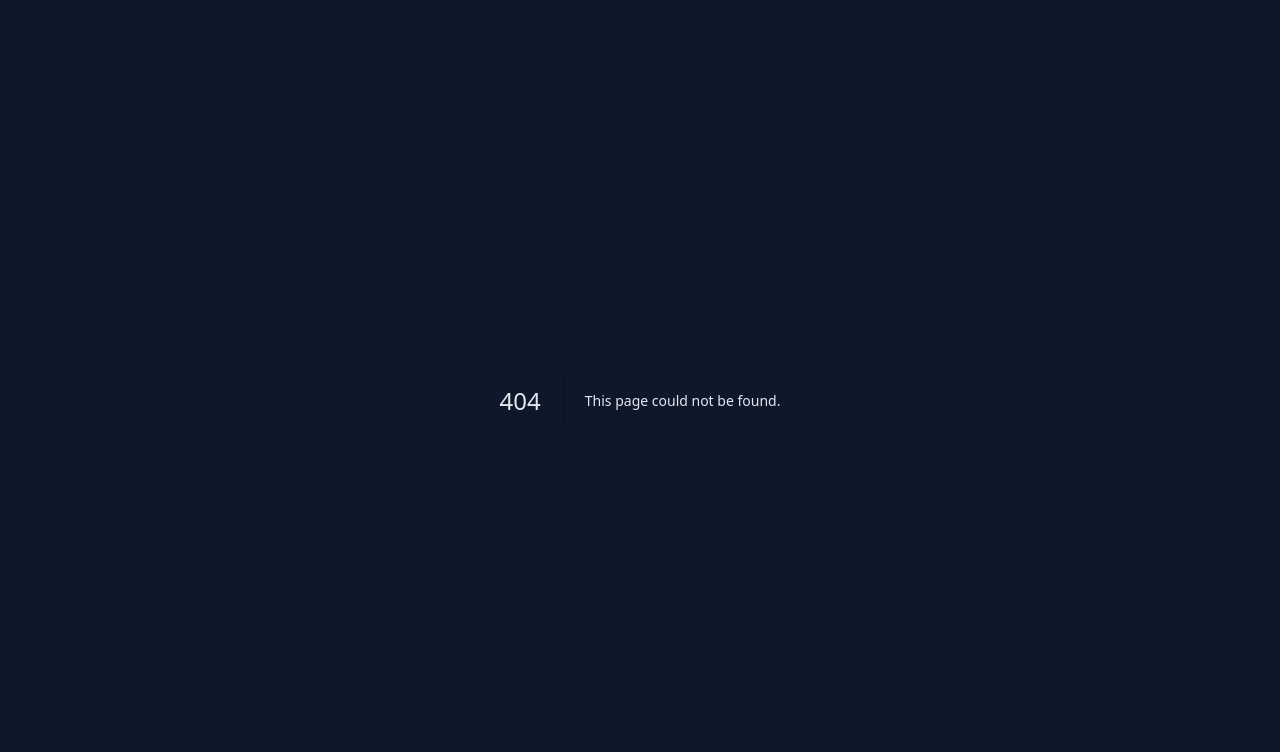
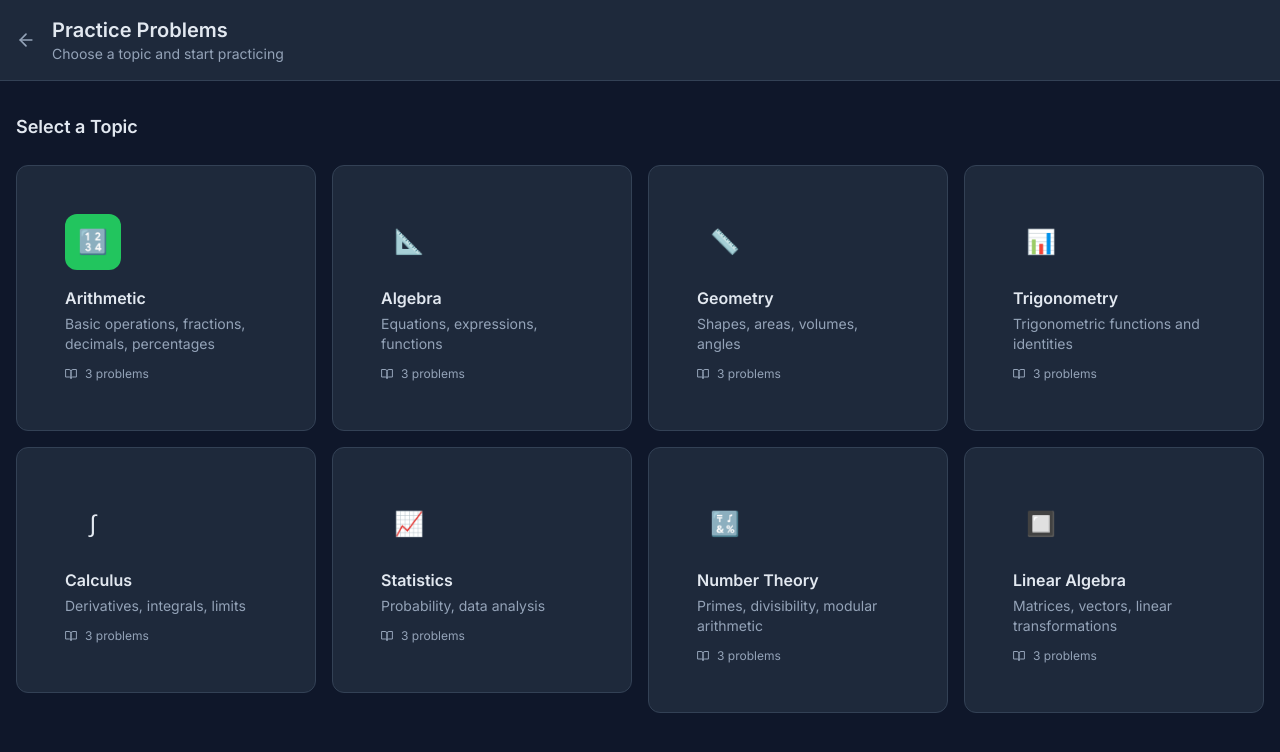
Before and after one commit to OMARMARCO23/TAMARINI-APP, a Next.js app: page /practice in a window 1280 px wide. Before the commit this address had no page. Shown: the top 752 px of the page. Built offline with nearby package versions, Linux system fonts and the light colour scheme.

Commit message:
Create page.tsx

```diff
--- /dev/null
+++ b/src/app/practice/page.tsx
@@ -0,0 +1,206 @@
+'use client';
+
+import React, { useState } from 'react';
+import Link from 'next/link';
+import { motion } from 'framer-motion';
+import {
+  ArrowLeft,
+  BookOpen,
+  Play,
+  Star,
+  Clock,
+  TrendingUp,
+} from 'lucide-react';
+import { Button } from '@/components/ui/Button';
+import { Card, CardContent, CardHeader, CardTitle } from '@/components/ui/Card';
+import { MATH_TOPICS, TOPIC_COLORS } from '@/constants/topics';
+import { MathTopic } from '@/types';
+import { cn } from '@/lib/utils';
+
+// Sample practice problems for each topic
+const PRACTICE_PROBLEMS: Record<MathTopic, { question: string; difficulty: string }[]> = {
+  algebra: [
+    { question: 'Solve for x: 2x + 5 = 13', difficulty: 'easy' },
+    { question: 'Factor: x² - 5x + 6', difficulty: 'medium' },
+    { question: 'Solve the system: 2x + y = 7, x - y = 2', difficulty: 'hard' },
+  ],
+  geometry: [
+    { question: 'Find the area of a triangle with base 8 and height 5', difficulty: 'easy' },
+    { question: 'Find the circumference of a circle with radius 7', difficulty: 'medium' },
+    { question: 'Find the volume of a cone with radius 3 and height 4', difficulty: 'hard' },
+  ],
+  trigonometry: [
+    { question: 'Find sin(30°)', difficulty: 'easy' },
+    { question: 'Solve: sin(x) = 0.5 for 0 ≤ x ≤ 2π', difficulty: 'medium' },
+    { question: 'Prove: sin²(x) + cos²(x) = 1', difficulty: 'hard' },
+  ],
+  calculus: [
+    { question: 'Find the derivative of f(x) = x³', difficulty: 'easy' },
+    { question: 'Evaluate: ∫(2x + 1)dx', difficulty: 'medium' },
+    { question: 'Find the limit: lim(x→0) sin(x)/x', difficulty: 'hard' },
+  ],
+  statistics: [
+    { question: 'Find the mean of: 4, 8, 6, 5, 7', difficulty: 'easy' },
+    { question: 'Find the standard deviation of: 2, 4, 4, 4, 5, 5, 7, 9', difficulty: 'medium' },
+    { question: 'If P(A) = 0.3 and P(B) = 0.4, find P(A or B) if independent', difficulty: 'hard' },
+  ],
+  'number-theory': [
+    { question: 'Find the GCD of 24 and 36', difficulty: 'easy' },
+    { question: 'Is 97 a prime number?', difficulty: 'medium' },
+    { question: 'Find 17 mod 5', difficulty: 'easy' },
+  ],
+  'linear-algebra': [
+    { question: 'Add matrices: [1,2] + [3,4]', difficulty: 'easy' },
+    { question: 'Find the determinant of [[1,2],[3,4]]', difficulty: 'medium' },
+    { question: 'Find the eigenvalues of [[2,1],[1,2]]', difficulty: 'hard' },
+  ],
+  arithmetic: [
+    { question: 'Calculate: 15% of 80', difficulty: 'easy' },
+    { question: 'Simplify: 3/4 + 2/3', difficulty: 'medium' },
+    { question: 'If a price increases by 20%, then decreases by 20%, what is the net change?', difficulty: 'hard' },
+  ],
+};
+
+export default function PracticePage() {
+  const [selectedTopic, setSelectedTopic] = useState<MathTopic | null>(null);
+
+  const topics = Object.entries(MATH_TOPICS) as [MathTopic, typeof MATH_TOPICS[MathTopic]][];
+
+  return (
+    <div className="min-h-screen bg-tutor-bg">
+      {/* Header */}
+      <header className="bg-tutor-card border-b border-tutor-border">
+        <div className="container mx-auto px-4 py-4">
+          <div className="flex items-center gap-4">
+            <Link href="/" className="text-tutor-muted hover:text-tutor-text transition-colors">
+              <ArrowLeft className="w-5 h-5" />
+            </Link>
+            <div>
+              <h1 className="text-xl font-semibold text-tutor-text">Practice Problems</h1>
+              <p className="text-sm text-tutor-muted">Choose a topic and start practicing</p>
+            </div>
+          </div>
+        </div>
+      </header>
+
+      <main className="container mx-auto px-4 py-8">
+        {!selectedTopic ? (
+          <>
+            {/* Topic Selection Grid */}
+            <h2 className="text-lg font-semibold text-tutor-text mb-6">Select a Topic</h2>
+            <div className="grid grid-cols-1 md:grid-cols-2 lg:grid-cols-4 gap-4">
+              {topics.map(([key, topic], index) => (
+                <motion.div
+                  key={key}
+                  initial={{ opacity: 0, y: 20 }}
+                  animate={{ opacity: 1, y: 0 }}
+                  transition={{ delay: index * 0.05 }}
+                >
+                  <Card
+                    variant="bordered"
+                    className="cursor-pointer hover:border-primary-500/50 transition-all hover:shadow-lg hover:shadow-primary-500/10"
+                    onClick={() => setSelectedTopic(key)}
+                  >
+                    <CardContent className="p-6">
+                      <div
+                        className={cn(
+                          'w-14 h-14 rounded-xl flex items-center justify-center text-2xl mb-4',
+                          TOPIC_COLORS[key]
+                        )}
+                      >
+                        {topic.icon}
+                      </div>
+                      <h3 className="font-semibold text-tutor-text mb-1">{topic.name}</h3>
+                      <p className="text-sm text-tutor-muted mb-3">{topic.description}</p>
+                      <div className="flex items-center gap-2 text-xs text-tutor-muted">
+                        <BookOpen className="w-3 h-3" />
+                        <span>{PRACTICE_PROBLEMS[key].length} problems</span>
+                      </div>
+                    </CardContent>
+                  </Card>
+                </motion.div>
+              ))}
+            </div>
+          </>
+        ) : (
+          <>
+            {/* Problems List */}
+            <div className="mb-6 flex items-center justify-between">
+              <div className="flex items-center gap-4">
+                <Button variant="ghost" onClick={() => setSelectedTopic(null)}>
+                  <ArrowLeft className="w-4 h-4 mr-2" />
+                  Back to Topics
+                </Button>
+                <div className="flex items-center gap-2">
+                  <span className="text-2xl">{MATH_TOPICS[selectedTopic].icon}</span>
+                  <h2 className="text-xl font-semibold text-tutor-text">
+                    {MATH_TOPICS[selectedTopic].name}
+                  </h2>
+                </div>
+              </div>
+            </div>
+
+            <div className="grid gap-4 max-w-3xl">
+              {PRACTICE_PROBLEMS[selectedTopic].map((problem, index) => (
+                <motion.div
+                  key={index}
+                  initial={{ opacity: 0, x: -20 }}
+                  animate={{ opacity: 1, x: 0 }}
+                  transition={{ delay: index * 0.1 }}
+                >
+                  <Card variant="bordered" className="hover:border-primary-500/30 transition-colors">
+                    <CardContent className="p-6">
+                      <div className="flex items-start justify-between gap-4">
+                        <div className="flex-1">
+                          <div className="flex items-center gap-2 mb-2">
+                            <span
+                              className={cn(
+                                'px-2 py-0.5 rounded-full text-xs font-medium',
+                                problem.difficulty === 'easy'
+                                  ? 'bg-green-500/20 text-green-400'
+                                  : problem.difficulty === 'medium'
+                                  ? 'bg-yellow-500/20 text-yellow-400'
+                                  : 'bg-red-500/20 text-red-400'
+                              )}
+                            >
+                              {problem.difficulty}
+                            </span>
+                            <span className="text-tutor-muted text-sm">Problem {index + 1}</span>
+                          </div>
+                          <p className="text-tutor-text text-lg">{problem.question}</p>
+                        </div>
+                        <Link
+                          href={`/tutor?problem=${encodeURIComponent(problem.question)}`}
+                        >
+                          <Button>
+                            <Play className="w-4 h-4 mr-2" />
+                            Solve
+                          </Button>
+                        </Link>
+                      </div>
+                    </CardContent>
+                  </Card>
+                </motion.div>
+              ))}
+            </div>
+
+            {/* Subtopics */}
+            <div className="mt-8 max-w-3xl">
+              <h3 className="text-lg font-semibold text-tutor-text mb-4">Subtopics</h3>
+              <div className="flex flex-wrap gap-2">
+                {MATH_TOPICS[selectedTopic].subTopics.map((subtopic) => (
+                  <span
+                    key={subtopic}
+                    className="px-3 py-1.5 bg-tutor-card border border-tutor-border rounded-full text-sm text-tutor-muted hover:border-primary-500/50 cursor-pointer transition-colors"
+                  >
+                    {subtopic}
+                  </span>
+                ))}
+              </div>
+            </div>
+          </>
+        )}
+      </main>
+    </div>
+  );
+}
```
